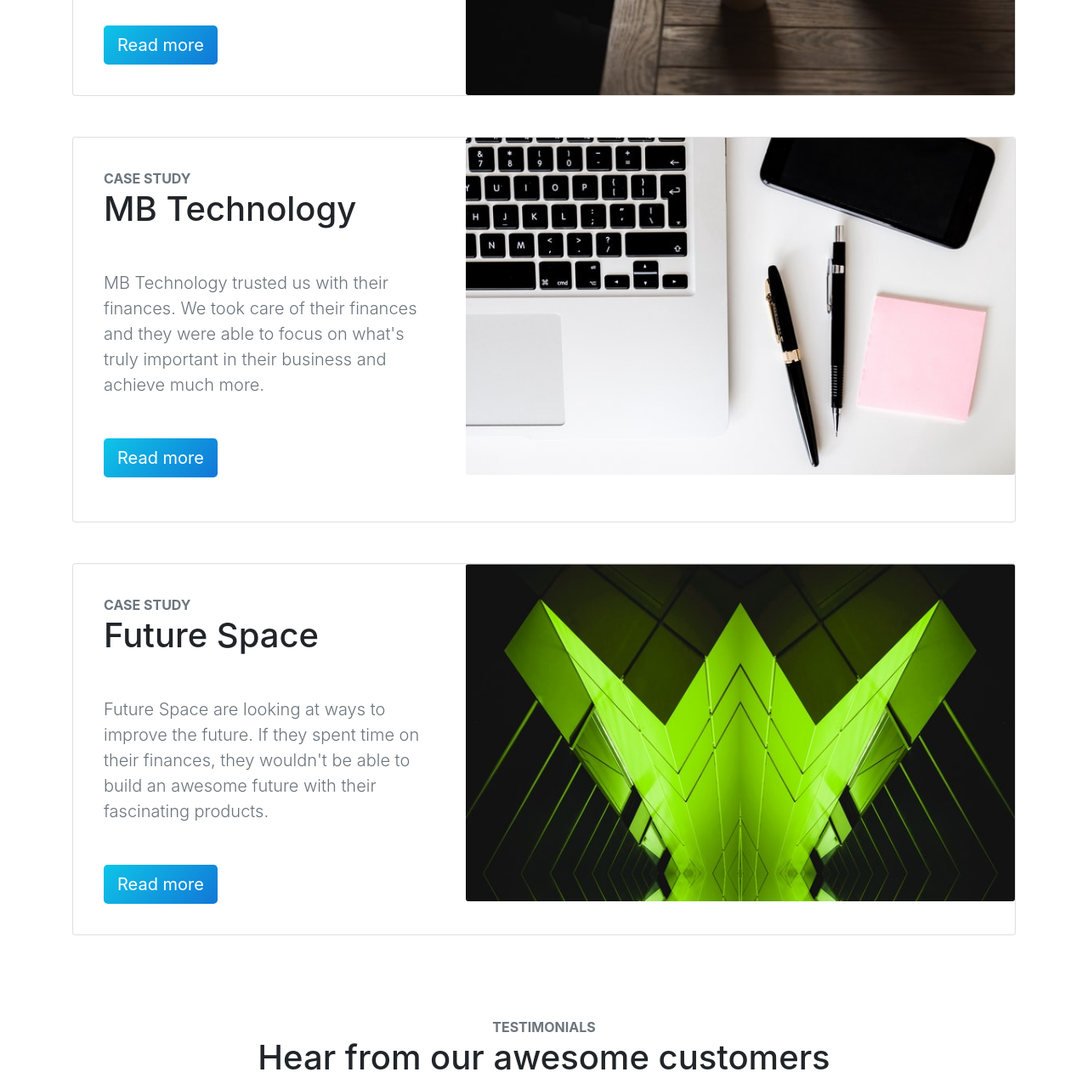
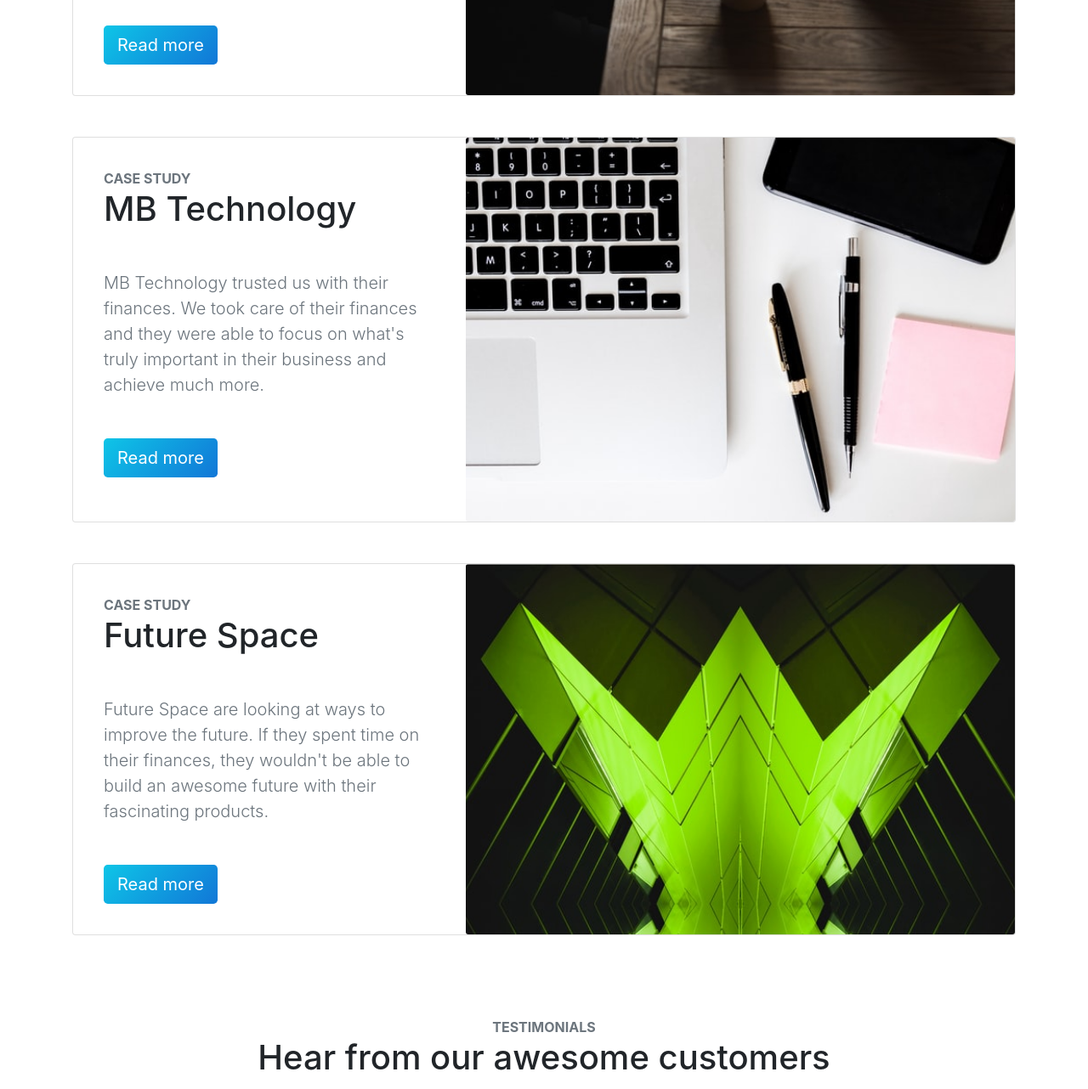
Before and after one commit to rmlds/portfolio-website-1, a website: page public/index.html in a window 1280 px wide. Shown: the part 2209-3491 px from the top of the page at 85% size. Drawn offline with nearby package versions, Linux system fonts and the light colour scheme.

Commit message:
Fixed images on Android

```diff
--- a/public/index.html
+++ b/public/index.html
@@ -135,7 +135,7 @@
           </div>
         </div>
         <div class="col-lg-7">
-          <img src="/images/unsplash-business-3.jpg" class="card-img h-100" style="object-fit: cover; min-height: 230px;" alt="business">
+          <img src="/images/unsplash-business-3.jpg" class="card-img h-100" style="object-fit: cover; min-height: 200px;" alt="business">
         </div>
       </div>
     </div>
@@ -151,7 +151,7 @@
           </div>
         </div>
         <div class="col-lg-7">
-          <img src="/images/unsplash-business-4.jpg" class="card-img" style="object-fit: cover;" alt="business">
+          <img src="/images/unsplash-business-4.jpg" class="card-img h-100" style="object-fit: cover; min-height: 200px;" alt="business">
         </div>
       </div>
     </div>
@@ -167,7 +167,7 @@
           </div>
         </div>
         <div class="col-lg-7">
-          <img src="/images/unsplash-business-5.jpg" class="card-img" style="object-fit: cover;" alt="business">
+          <img src="/images/unsplash-business-5.jpg" class="card-img h-100" style="object-fit: cover; min-height: 200px;" alt="business">
         </div>
       </div>
     </div>
```
